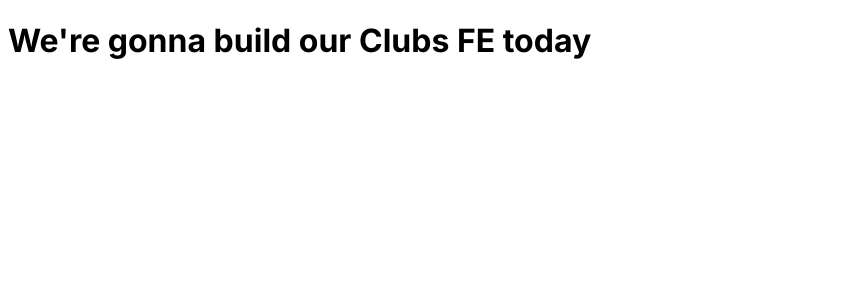
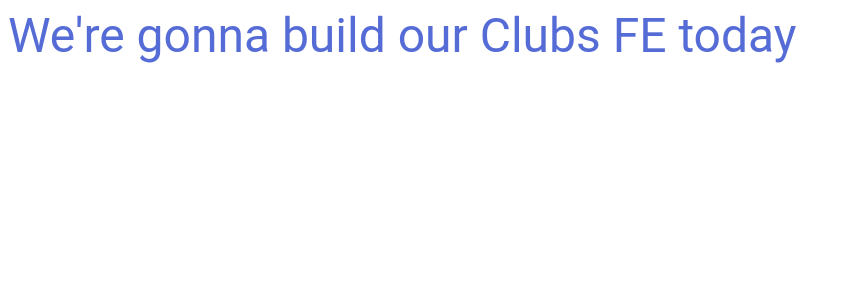
Before and after one commit to pagar22/web-waffle, a Next.js app: page /clubs in a window 1280 px wide. Shown: the top 300 px of the page, without its empty margins (0-850 px from the left). Built offline with nearby package versions, Linux system fonts and the light colour scheme.

Commit message:
feat: mui installation

```diff
--- a/package.json
+++ b/package.json
@@ -9,6 +9,9 @@
     "lint": "next lint"
   },
   "dependencies": {
+    "@emotion/react": "^11.11.0",
+    "@emotion/styled": "^11.11.0",
+    "@mui/material": "^5.13.0",
     "@types/node": "20.1.4",
     "@types/react": "18.2.6",
     "@types/react-dom": "18.2.4",
--- /dev/null
+++ b/src/app/theme.js
@@ -0,0 +1,21 @@
+import { createTheme } from "@mui/material/styles";
+
+// A custom theme for this app
+const theme = createTheme({
+  palette: {
+    primary: {
+      main: "#556cd6",
+    },
+    secondary: {
+      main: "#19857b",
+    },
+    error: {
+      main: "#f44336",
+    },
+    background: {
+      default: "#fff",
+    },
+  },
+});
+
+export { theme };
--- a/src/pages/_app.tsx
+++ b/src/pages/_app.tsx
@@ -1,8 +1,30 @@
 import { AppProps } from "next/app";
-import { Inter } from 'next/font/google'
+import { Inter } from "next/font/google";
+import React from "react";
+import { ThemeProvider } from "@mui/material/styles";
+import { CacheProvider } from "@emotion/react";
+import createCache from "@emotion/cache";
+import { theme } from "src/app/theme";
 
-const inter = Inter({ subsets: ['latin'] })
+const inter = Inter({ subsets: ["latin"] });
+interface FontProps {
+  children: React.ReactNode;
+}
+
+const cache = createCache({ key: "css", prepend: true });
 
 export default function MyApp({ Component, pageProps }: AppProps) {
-  return (<main className={inter.className}> <Component {...pageProps} /></main>);
+  const FontProvider = ({ children }: FontProps) => {
+    return <main className={inter.className}>{children}</main>;
+  };
+
+  return (
+    <CacheProvider value={cache}>
+      <ThemeProvider theme={theme}>
+        <FontProvider>
+          <Component {...pageProps} />
+        </FontProvider>
+      </ThemeProvider>
+    </CacheProvider>
+  );
 }
--- a/src/pages/clubs.tsx
+++ b/src/pages/clubs.tsx
@@ -1,5 +1,12 @@
+import { Box, Typography } from "@mui/material";
 import React from "react";
 
 export default function Clubs() {
-  return <h1>We're gonna build our Clubs FE today</h1>;
+  return (
+    <>
+      <Typography variant={"h3"} color={"primary.main"}>
+        We're gonna build our Clubs FE today
+      </Typography>
+    </>
+  );
 }
```
Also changed, not shown: 2 other files (tests, documents, lock files or other folders).
